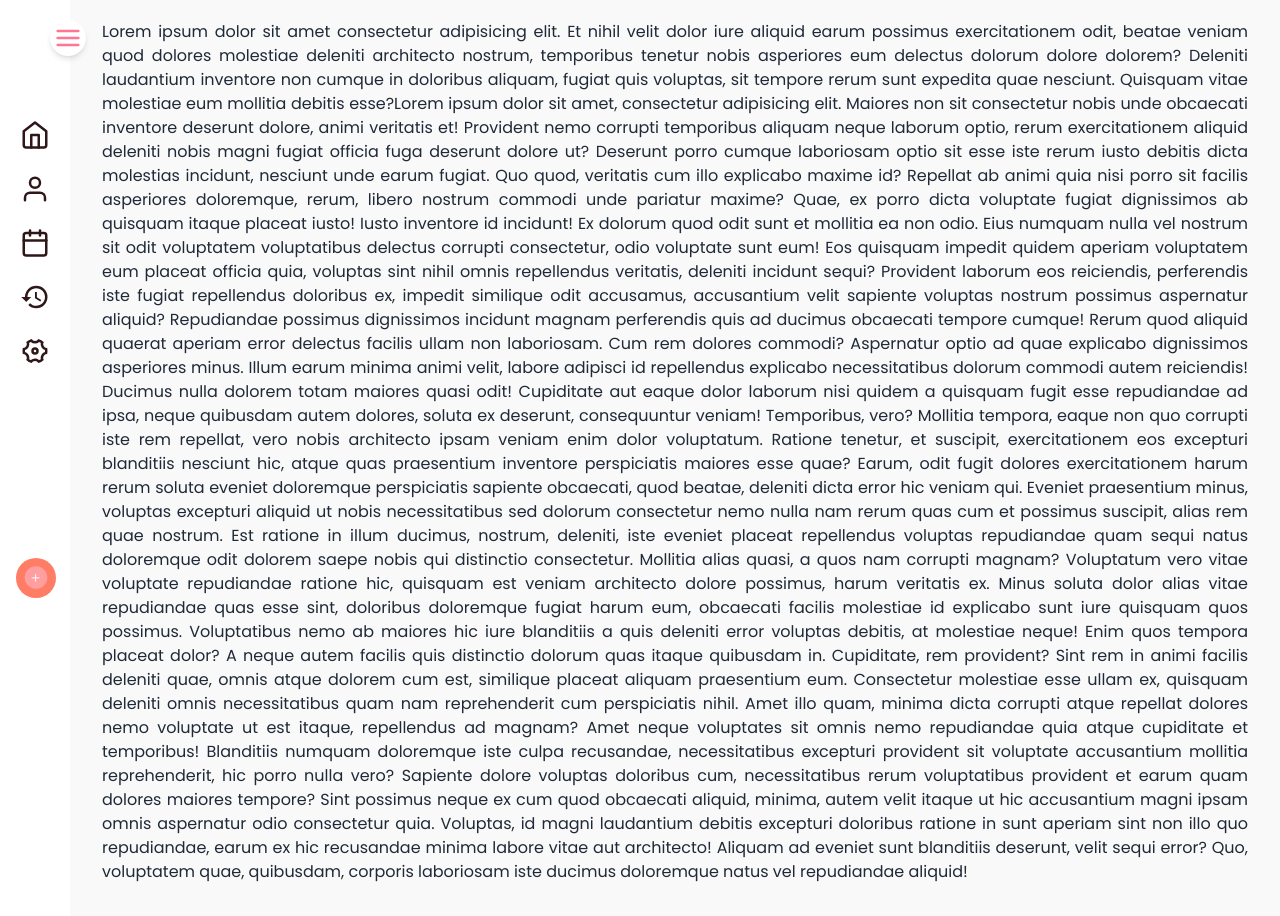
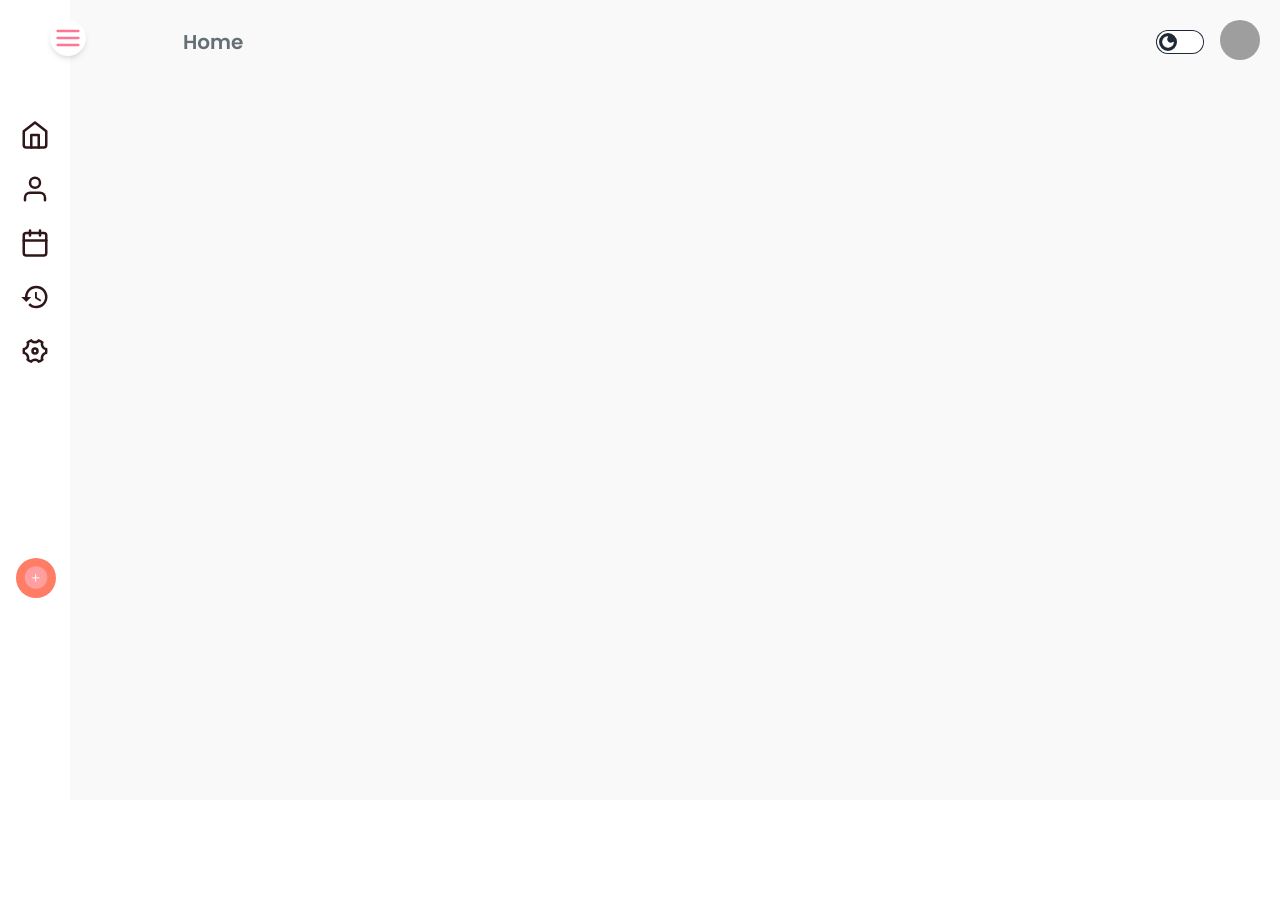
Before and after one commit to AsibHasanRiyad/mediDoc, a React (Vite) app: page / in a window 1280 px wide. After the commit the page ends 800 px from the top, so only its background shows below. Built offline with nearby package versions, Linux system fonts and the light colour scheme; grey boxes are pictures that could not be loaded.

Commit message:
nav added

```diff
--- a/src/Components/Sidebar/Sidebar.jsx
+++ b/src/Components/Sidebar/Sidebar.jsx
@@ -3,6 +3,7 @@ import { IoIosArrowBack } from "react-icons/io";
 import { FiMenu, FiHome, FiUser, FiCalendar } from "react-icons/fi";
 import { RiSettings4Line } from "react-icons/ri";
 import { MdHistory } from "react-icons/md";
+
 const Sidebar = () => {
   const [open, setOpen] = useState(false);
   const iconData = [
@@ -16,7 +17,13 @@ const Sidebar = () => {
   return (
     <div className=" flex">
       <div
-        className={`bg-white w-60 min-h-screen relative  duration-300 ${
+        style={{
+          position:
+            (open && window.innerWidth <= 640) || window.innerWidth <= 834
+              ? "fixed"
+              : "relative",
+        }}
+        className={`bg-white min-h-screen relative  duration-300 ${
           open ? "w-[270px]" : " w-[70px] "
         }`}
       >
@@ -78,78 +85,69 @@ const Sidebar = () => {
           </div>
         )}
       </div>
-      <div className=" bg-[#F9F9F9] w-screen p-8 pt-5  text-justify ">
-        Lorem ipsum dolor sit amet consectetur adipisicing elit. Et nihil velit
-        dolor iure aliquid earum possimus exercitationem odit, beatae veniam
-        quod dolores molestiae deleniti architecto nostrum, temporibus tenetur
-        nobis asperiores eum delectus dolorum dolore dolorem? Deleniti
-        laudantium inventore non cumque in doloribus aliquam, fugiat quis
-        voluptas, sit tempore rerum sunt expedita quae nesciunt. Quisquam vitae
-        molestiae eum mollitia debitis esse?Lorem ipsum dolor sit amet,
-        consectetur adipisicing elit. Maiores non sit consectetur nobis unde
-        obcaecati inventore deserunt dolore, animi veritatis et! Provident nemo
-        corrupti temporibus aliquam neque laborum optio, rerum exercitationem
-        aliquid deleniti nobis magni fugiat officia fuga deserunt dolore ut?
-        Deserunt porro cumque laboriosam optio sit esse iste rerum iusto debitis
-        dicta molestias incidunt, nesciunt unde earum fugiat. Quo quod,
-        veritatis cum illo explicabo maxime id? Repellat ab animi quia nisi
-        porro sit facilis asperiores doloremque, rerum, libero nostrum commodi
-        unde pariatur maxime? Quae, ex porro dicta voluptate fugiat dignissimos
-        ab quisquam itaque placeat iusto! Iusto inventore id incidunt! Ex
-        dolorum quod odit sunt et mollitia ea non odio. Eius numquam nulla vel
-        nostrum sit odit voluptatem voluptatibus delectus corrupti consectetur,
-        odio voluptate sunt eum! Eos quisquam impedit quidem aperiam voluptatem
-        eum placeat officia quia, voluptas sint nihil omnis repellendus
-        veritatis, deleniti incidunt sequi? Provident laborum eos reiciendis,
-        perferendis iste fugiat repellendus doloribus ex, impedit similique odit
-        accusamus, accusantium velit sapiente voluptas nostrum possimus
-        aspernatur aliquid? Repudiandae possimus dignissimos incidunt magnam
-        perferendis quis ad ducimus obcaecati tempore cumque! Rerum quod aliquid
-        quaerat aperiam error delectus facilis ullam non laboriosam. Cum rem
-        dolores commodi? Aspernatur optio ad quae explicabo dignissimos
-        asperiores minus. Illum earum minima animi velit, labore adipisci id
-        repellendus explicabo necessitatibus dolorum commodi autem reiciendis!
-        Ducimus nulla dolorem totam maiores quasi odit! Cupiditate aut eaque
-        dolor laborum nisi quidem a quisquam fugit esse repudiandae ad ipsa,
-        neque quibusdam autem dolores, soluta ex deserunt, consequuntur veniam!
-        Temporibus, vero? Mollitia tempora, eaque non quo corrupti iste rem
-        repellat, vero nobis architecto ipsam veniam enim dolor voluptatum.
-        Ratione tenetur, et suscipit, exercitationem eos excepturi blanditiis
-        nesciunt hic, atque quas praesentium inventore perspiciatis maiores esse
-        quae? Earum, odit fugit dolores exercitationem harum rerum soluta
-        eveniet doloremque perspiciatis sapiente obcaecati, quod beatae,
-        deleniti dicta error hic veniam qui. Eveniet praesentium minus, voluptas
-        excepturi aliquid ut nobis necessitatibus sed dolorum consectetur nemo
-        nulla nam rerum quas cum et possimus suscipit, alias rem quae nostrum.
-        Est ratione in illum ducimus, nostrum, deleniti, iste eveniet placeat
-        repellendus voluptas repudiandae quam sequi natus doloremque odit
-        dolorem saepe nobis qui distinctio consectetur. Mollitia alias quasi, a
-        quos nam corrupti magnam? Voluptatum vero vitae voluptate repudiandae
-        ratione hic, quisquam est veniam architecto dolore possimus, harum
-        veritatis ex. Minus soluta dolor alias vitae repudiandae quas esse sint,
-        doloribus doloremque fugiat harum eum, obcaecati facilis molestiae id
-        explicabo sunt iure quisquam quos possimus. Voluptatibus nemo ab maiores
-        hic iure blanditiis a quis deleniti error voluptas debitis, at molestiae
-        neque! Enim quos tempora placeat dolor? A neque autem facilis quis
-        distinctio dolorum quas itaque quibusdam in. Cupiditate, rem provident?
-        Sint rem in animi facilis deleniti quae, omnis atque dolorem cum est,
-        similique placeat aliquam praesentium eum. Consectetur molestiae esse
-        ullam ex, quisquam deleniti omnis necessitatibus quam nam reprehenderit
-        cum perspiciatis nihil. Amet illo quam, minima dicta corrupti atque
-        repellat dolores nemo voluptate ut est itaque, repellendus ad magnam?
-        Amet neque voluptates sit omnis nemo repudiandae quia atque cupiditate
-        et temporibus! Blanditiis numquam doloremque iste culpa recusandae,
-        necessitatibus excepturi provident sit voluptate accusantium mollitia
-        reprehenderit, hic porro nulla vero? Sapiente dolore voluptas doloribus
-        cum, necessitatibus rerum voluptatibus provident et earum quam dolores
-        maiores tempore? Sint possimus neque ex cum quod obcaecati aliquid,
-        minima, autem velit itaque ut hic accusantium magni ipsam omnis
-        aspernatur odio consectetur quia. Voluptas, id magni laudantium debitis
-        excepturi doloribus ratione in sunt aperiam sint non illo quo
-        repudiandae, earum ex hic recusandae minima labore vitae aut architecto!
-        Aliquam ad eveniet sunt blanditiis deserunt, velit sequi error? Quo,
-        voluptatem quae, quibusdam, corporis laboriosam iste ducimus doloremque
-        natus vel repudiandae aliquid!
+      <div className=" bg-[#F9F9F9] w-full  text-justify pl-[80px] large:ml-0 ">
+        <div className="flex justify-between items-center p-4">
+          <button className="btn btn-ghost text-xl text-[#646F75]">Home</button>
+
+          {/* toggle and profile*/}
+          <div className=" flex justify-center item-center gap-3">
+          <div className=" flex justify-center items-center">
+            <label className="cursor-pointer grid place-items-center">
+              <input
+                type="checkbox"
+                value="synthwave"
+                className="toggle theme-controller bg-base-content row-start-1 col-start-1 col-span-2"
+              />
+              <svg
+                className="col-start-2 row-start-1 stroke-base-100 fill-base-100"
+                xmlns="http://www.w3.org/2000/svg"
+                width="14"
+                height="14"
+                viewBox="0 0 24 24"
+                fill="none"
+                stroke="currentColor"
+                strokeWidth="2"
+                strokeLinecap="round"
+                strokeLinejoin="round"
+              >
+                <circle cx="12" cy="12" r="5" />
+                <path d="M12 1v2M12 21v2M4.2 4.2l1.4 1.4M18.4 18.4l1.4 1.4M1 12h2M21 12h2M4.2 19.8l1.4-1.4M18.4 5.6l1.4-1.4" />
+              </svg>
+              <svg
+                className="col-start-1 row-start-1 stroke-base-100 fill-base-100"
+                xmlns="http://www.w3.org/2000/svg"
+                width="14"
+                height="14"
+                viewBox="0 0 24 24"
+                fill="none"
+                stroke="currentColor"
+                strokeWidth="2"
+                strokeLinecap="round"
+                strokeLinejoin="round"
+              >
+                <path d="M21 12.79A9 9 0 1 1 11.21 3 7 7 0 0 0 21 12.79z"></path>
+              </svg>
+            </label>
+          </div>
+          <div className="dropdown dropdown-end">
+      <div tabIndex={0} role="button" className="btn btn-ghost btn-circle avatar">
+        <div className="w-10 rounded-full">
+          <img alt="Tailwind CSS Navbar component" src="https://daisyui.com/images/stock/photo-1534528741775-53994a69daeb.jpg" />
+        </div>
+      </div>
+      <ul tabIndex={0} className="menu menu-sm dropdown-content mt-3 z-[1] p-2 shadow bg-base-100 rounded-box w-52">
+        <li>
+          <a className="justify-between">
+            Profile
+            <span className="badge">New</span>
+          </a>
+        </li>
+        <li><a>Settings</a></li>
+        <li><a>Logout</a></li>
+      </ul>
+    </div>
+  </div>
+        </div>
       </div>
     </div>
   );
```
